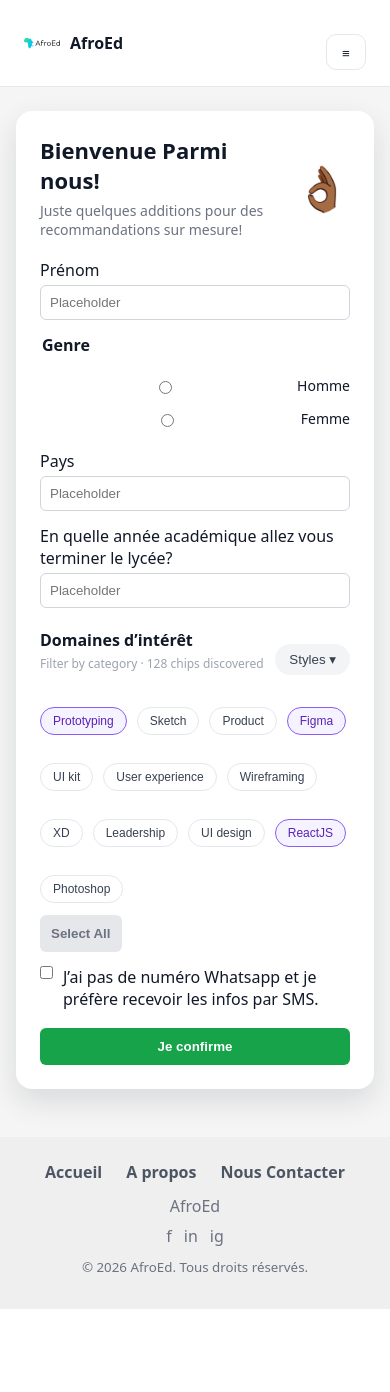
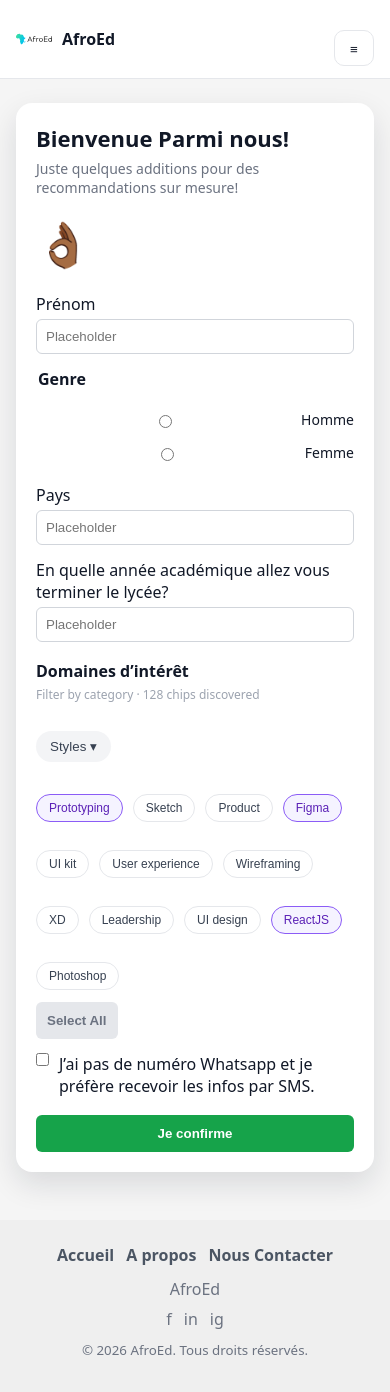
Before and after one commit to meite-root/afroed-portesouvertes, a Flask app: page /signup/profile in a window 390 px wide. Before the commit the page ends 1309 px from the top, so only its background shows below. Run offline with Flask 3, Linux system fonts and the light colour scheme.

Commit message:
Improve signup page responsiveness

```diff
--- a/static/style.css
+++ b/static/style.css
@@ -393,6 +393,53 @@ button:hover {
 
 .confirmation-link {
   text-decoration: none;
+}
+
+@media (max-width: 600px) {
+  .signup-container {
+    margin: 32px 16px;
+    padding: 20px;
+  }
+
+  .privacy-block {
+    max-height: 260px;
+  }
+
+  .otp-inputs {
+    grid-template-columns: repeat(3, 1fr);
+  }
+
+  .profile-header {
+    padding: 12px 16px;
+  }
+
+  .profile-card,
+  .confirmation-card {
+    padding: 20px;
+  }
+
+  .profile-hero {
+    flex-direction: column;
+    align-items: flex-start;
+  }
+
+  .interest-header {
+    flex-direction: column;
+    align-items: flex-start;
+  }
+
+  .profile-footer nav {
+    flex-wrap: wrap;
+    gap: 12px;
+  }
+
+  .confirmation-card h1 {
+    font-size: 26px;
+  }
+
+  .confirmation-hands {
+    font-size: 64px;
+  }
 }
 
 /* ======================================================
--- a/templates/signup.html
+++ b/templates/signup.html
@@ -2,6 +2,7 @@
 <html lang="en">
 <head>
   <meta charset="UTF-8">
+  <meta name="viewport" content="width=device-width, initial-scale=1" />
   <title>Sign up</title>
   <link rel="stylesheet" href="{{ url_for('static', filename='style.css') }}">
 </head>
```
